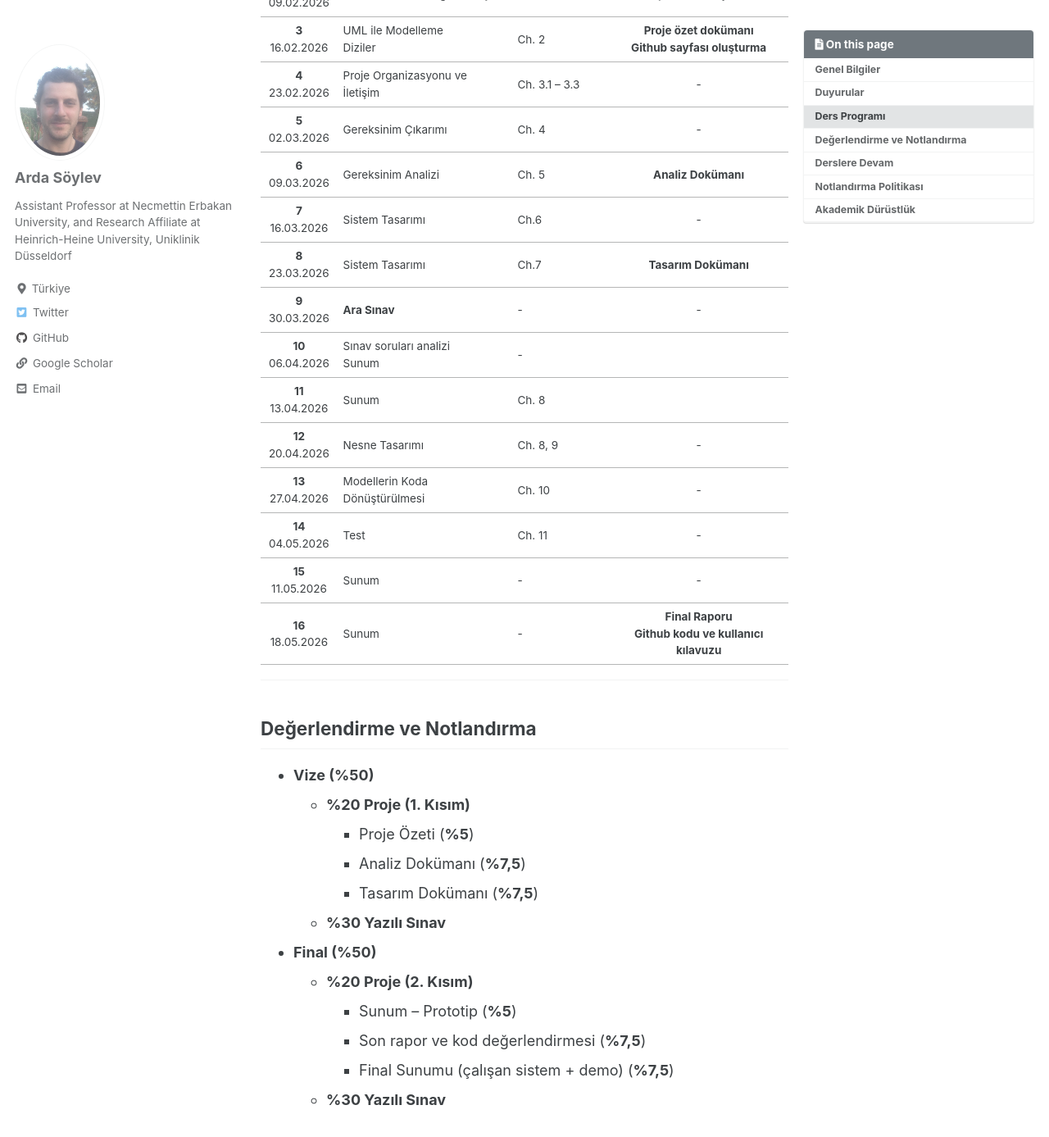
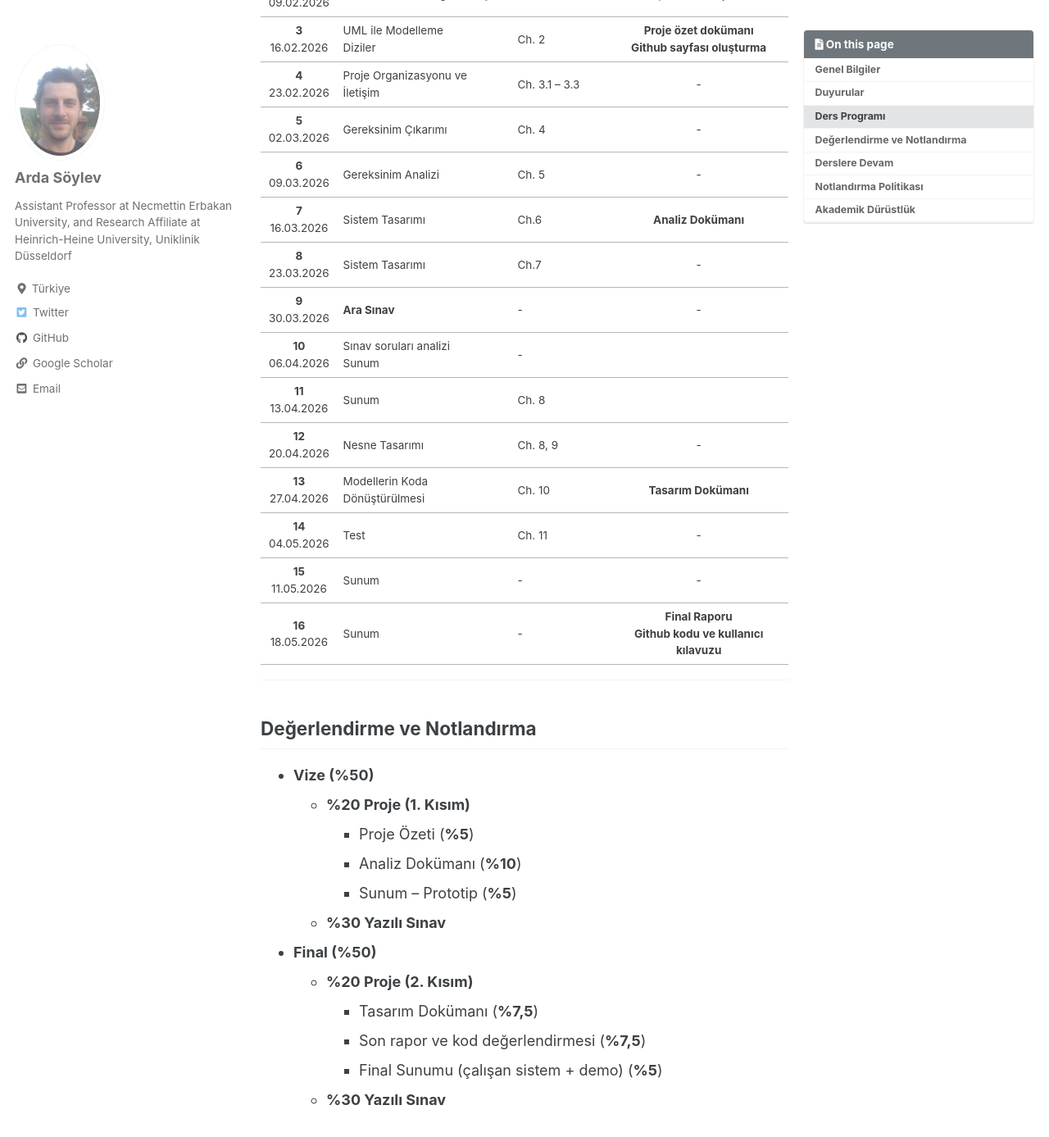
Before and after one commit to asylvz/asylvz.github.io, a Jekyll site: the page built from _pages/courses/bil204.md, in a window 1280 px wide and 1400 px high, scrolled down 879 px. Shown: the top 1387 px of the window at 82% size. Built offline with Jekyll 4.4.1, drawn with Linux system fonts in a browser that asks for light colours; cached includes are drawn as plain includes.

Commit message:
Updated bil204 grading

```diff
--- a/_pages/courses/bil204.md
+++ b/_pages/courses/bil204.md
@@ -36,14 +36,14 @@ sidebar:
 | **3** <br> 16.02.2026 | UML ile Modelleme <br> Diziler | Ch. 2 | **Proje özet dokümanı <br> Github sayfası oluşturma** |
 | **4** <br> 23.02.2026 | Proje Organizasyonu ve İletişim | Ch. 3.1 – 3.3 | - |
 | **5** <br> 02.03.2026 | Gereksinim Çıkarımı | Ch. 4 | - |
-| **6** <br> 09.03.2026 | Gereksinim Analizi | Ch. 5 | **Analiz Dokümanı** |
-| **7** <br> 16.03.2026 | Sistem Tasarımı | Ch.6 | - |
-| **8** <br> 23.03.2026 | Sistem Tasarımı  | Ch.7 | **Tasarım Dokümanı** |
+| **6** <br> 09.03.2026 | Gereksinim Analizi | Ch. 5 | - |
+| **7** <br> 16.03.2026 | Sistem Tasarımı | Ch.6 | **Analiz Dokümanı**  |
+| **8** <br> 23.03.2026 | Sistem Tasarımı  | Ch.7 | - |
 | **9** <br> 30.03.2026 | **Ara Sınav** | - | - |
 | **10** <br> 06.04.2026 | Sınav soruları analizi <br> Sunum | - |  |
 | **11** <br> 13.04.2026 | Sunum | Ch. 8 |  |
 | **12** <br> 20.04.2026 | Nesne Tasarımı | Ch. 8, 9 | - |
-| **13** <br> 27.04.2026 | Modellerin Koda Dönüştürülmesi | Ch. 10 | - |
+| **13** <br> 27.04.2026 | Modellerin Koda Dönüştürülmesi | Ch. 10 | **Tasarım Dokümanı** |
 | **14** <br> 04.05.2026 | Test  | Ch. 11 | - |
 | **15** <br> 11.05.2026 | Sunum | - | - |
 | **16** <br> 18.05.2026 | Sunum | - | **Final Raporu <br> Github kodu ve kullanıcı kılavuzu** |
@@ -55,15 +55,15 @@ sidebar:
 - **Vize (%50)**
     - **%20 Proje (1. Kısım)**
         - Proje Özeti (**%5**)
-        - Analiz Dokümanı (**%7,5**)
-        - Tasarım Dokümanı (**%7,5**)
+        - Analiz Dokümanı (**%10**)
+        - Sunum – Prototip (**%5**)
     - **%30 Yazılı Sınav**
 
 - **Final (%50)**
     - **%20 Proje (2. Kısım)**
-        - Sunum – Prototip (**%5**)
+        - Tasarım Dokümanı (**%7,5**)
         - Son rapor ve kod değerlendirmesi (**%7,5**)
-        - Final Sunumu (çalışan sistem + demo) (**%7,5**)
+        - Final Sunumu (çalışan sistem + demo) (**%5**)
     - **%30 Yazılı Sınav**
 
 
```
Also changed, not shown: 2 other files.
